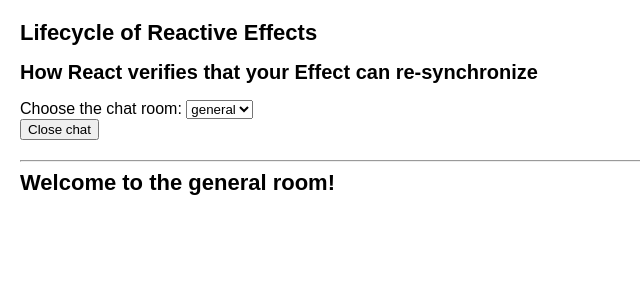
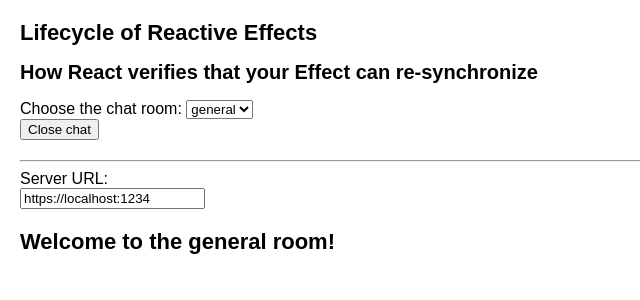
Before and after one commit to VladimirovMario/Sandbox, a React (Create React App) app in the folder 01. React documentation/02. Learn React/04. Escape Hatches/: page / in a window 1280 px wide. Both pictures are taken after a click on the button "Open chat". Shown: the top 300 px of the page, without its empty margins (0-640 px from the left). Built offline with nearby package versions, Linux system fonts and the light colour scheme.

Commit message:
Effects “react” to reactive values

```diff
--- a/01. React documentation/02. Learn React/04. Escape Hatches/src/components/LifecycleOfReactiveEffects/EffectCanReSynchronize/EffectCanReSynchronize.js
+++ b/01. React documentation/02. Learn React/04. Escape Hatches/src/components/LifecycleOfReactiveEffects/EffectCanReSynchronize/EffectCanReSynchronize.js
@@ -10,19 +10,30 @@ export default function EffectCanReSynchronize() {
   );
 }
 
-const serverUrl = 'https://localhost:1234';
-
 function ChatRoom({ roomId }) {
+  // Props change over time
+  const [serverUrl, setServerUrl] = useState('https://localhost:1234'); // State may change over time
   useEffect(() => {
-    const connection = createConnection(serverUrl, roomId);
+    const connection = createConnection(serverUrl, roomId); // Your Effect reads props and state
     connection.connect();
 
     return () => {
       connection.disconnect();
     };
-  }, [roomId]);
+  }, [roomId, serverUrl]); // So you tell React that this Effect "depends on" on props and state
 
-  return <h1>Welcome to the {roomId} room!</h1>;
+  return (
+    <>
+      <label>
+        Server URL:{' '}
+        <input
+          value={serverUrl}
+          onChange={(e) => setServerUrl(e.target.value)}
+        />
+      </label>
+      <h1>Welcome to the {roomId} room!</h1>
+    </>
+  );
 }
 
 function App() {
```
